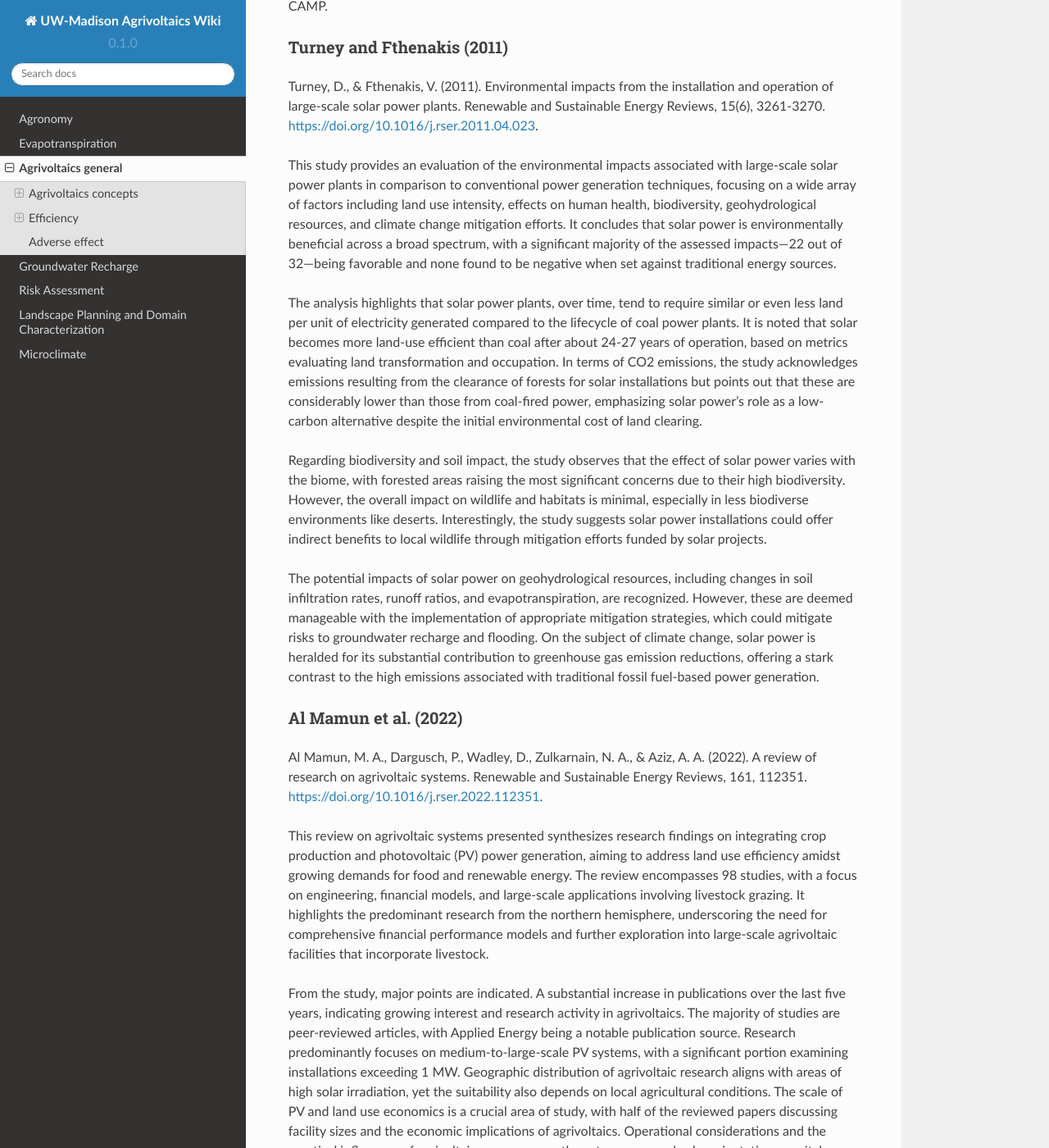
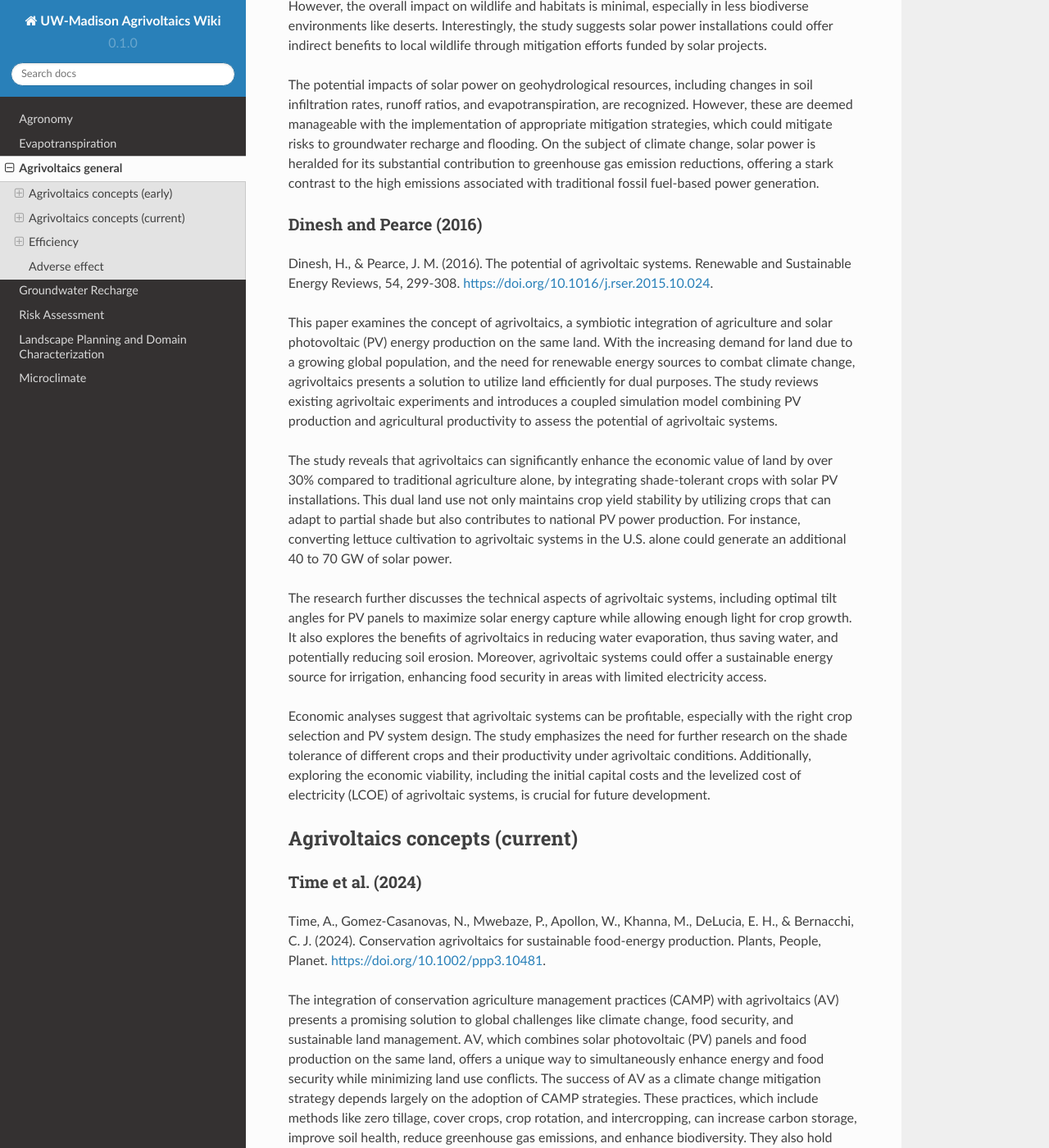
Before and after one commit to hanhydro/wiki, a Sphinx documentation site: the page built from docs/source/general.rst, in a window 1280 px wide and 1400 px high, scrolled down 774 px. Shown: the whole window at 82% size. Built offline with Sphinx 7.4.7 and the Read the Docs theme 2.0.0, drawn with Linux system fonts in a browser that asks for light colours; pages that are not in the unit, such as notebooks, are missing from menus; some of the changed text lies outside the part shown.

Commit message:
Update general.rst

```diff
--- a/docs/source/general.rst
+++ b/docs/source/general.rst
@@ -1,17 +1,8 @@
 Agrivoltaics general
 ==================
 
-Agrivoltaics concepts
+Agrivoltaics concepts (early)
 --------------------
-
-Time et al. (2024)
-+++++++++++++++++++++++++++
-Time, A., Gomez‐Casanovas, N., Mwebaze, P., Apollon, W., Khanna, M., DeLucia, E. H., & Bernacchi, C. J. (2024). Conservation agrivoltaics for sustainable food‐energy production. Plants, People, Planet. https://doi.org/10.1002/ppp3.10481.
-
-The integration of conservation agriculture management practices (CAMP) with agrivoltaics (AV) presents a promising solution to global challenges like climate change, food security, and sustainable land management. AV, which combines solar photovoltaic (PV) panels and food production on the same land, offers a unique way to simultaneously enhance energy and food security while minimizing land use conflicts. The success of AV as a climate change mitigation strategy depends largely on the adoption of CAMP strategies. These practices, which include methods like zero tillage, cover crops, crop rotation, and intercropping, can increase carbon storage, improve soil health, reduce greenhouse gas emissions, and enhance biodiversity. They also hold potential for better economic returns at both individual and societal levels.
-
-However, there are challenges to implementing CAMP in AV, notably economic considerations that may affect its attractiveness to individual farms despite its societal benefits. These societal benefits, such as reduced emissions and improved environmental quality, could be key to developing incentive programs and policy support. Research and data on the effectiveness of CAMP in AV systems are still developing, and more investigation is needed. The integration of these practices not only promises a more resilient and sustainable future but also emphasizes the role of policymakers, farmers, researchers, and other stakeholders in maximizing the potential of AV with CAMP.
-
 
 Turney and Fthenakis (2011)
 +++++++++++++++++++++++++++
@@ -24,6 +15,30 @@ The analysis highlights that solar power plants, over time, tend to require simi
 Regarding biodiversity and soil impact, the study observes that the effect of solar power varies with the biome, with forested areas raising the most significant concerns due to their high biodiversity. However, the overall impact on wildlife and habitats is minimal, especially in less biodiverse environments like deserts. Interestingly, the study suggests solar power installations could offer indirect benefits to local wildlife through mitigation efforts funded by solar projects.
 
 The potential impacts of solar power on geohydrological resources, including changes in soil infiltration rates, runoff ratios, and evapotranspiration, are recognized. However, these are deemed manageable with the implementation of appropriate mitigation strategies, which could mitigate risks to groundwater recharge and flooding. On the subject of climate change, solar power is heralded for its substantial contribution to greenhouse gas emission reductions, offering a stark contrast to the high emissions associated with traditional fossil fuel-based power generation.
+
+Dinesh and Pearce (2016)
++++++++++++++++++++++++++++
+Dinesh, H., & Pearce, J. M. (2016). The potential of agrivoltaic systems. Renewable and Sustainable Energy Reviews, 54, 299-308. https://doi.org/10.1016/j.rser.2015.10.024.
+
+This paper examines the concept of agrivoltaics, a symbiotic integration of agriculture and solar photovoltaic (PV) energy production on the same land. With the increasing demand for land due to a growing global population, and the need for renewable energy sources to combat climate change, agrivoltaics presents a solution to utilize land efficiently for dual purposes. The study reviews existing agrivoltaic experiments and introduces a coupled simulation model combining PV production and agricultural productivity to assess the potential of agrivoltaic systems.
+
+The study reveals that agrivoltaics can significantly enhance the economic value of land by over 30% compared to traditional agriculture alone, by integrating shade-tolerant crops with solar PV installations. This dual land use not only maintains crop yield stability by utilizing crops that can adapt to partial shade but also contributes to national PV power production. For instance, converting lettuce cultivation to agrivoltaic systems in the U.S. alone could generate an additional 40 to 70 GW of solar power.
+
+The research further discusses the technical aspects of agrivoltaic systems, including optimal tilt angles for PV panels to maximize solar energy capture while allowing enough light for crop growth. It also explores the benefits of agrivoltaics in reducing water evaporation, thus saving water, and potentially reducing soil erosion. Moreover, agrivoltaic systems could offer a sustainable energy source for irrigation, enhancing food security in areas with limited electricity access.
+
+Economic analyses suggest that agrivoltaic systems can be profitable, especially with the right crop selection and PV system design. The study emphasizes the need for further research on the shade tolerance of different crops and their productivity under agrivoltaic conditions. Additionally, exploring the economic viability, including the initial capital costs and the levelized cost of electricity (LCOE) of agrivoltaic systems, is crucial for future development.
+
+
+Agrivoltaics concepts (current)
+--------------------
+
+Time et al. (2024)
++++++++++++++++++++++++++++
+Time, A., Gomez‐Casanovas, N., Mwebaze, P., Apollon, W., Khanna, M., DeLucia, E. H., & Bernacchi, C. J. (2024). Conservation agrivoltaics for sustainable food‐energy production. Plants, People, Planet. https://doi.org/10.1002/ppp3.10481.
+
+The integration of conservation agriculture management practices (CAMP) with agrivoltaics (AV) presents a promising solution to global challenges like climate change, food security, and sustainable land management. AV, which combines solar photovoltaic (PV) panels and food production on the same land, offers a unique way to simultaneously enhance energy and food security while minimizing land use conflicts. The success of AV as a climate change mitigation strategy depends largely on the adoption of CAMP strategies. These practices, which include methods like zero tillage, cover crops, crop rotation, and intercropping, can increase carbon storage, improve soil health, reduce greenhouse gas emissions, and enhance biodiversity. They also hold potential for better economic returns at both individual and societal levels.
+
+However, there are challenges to implementing CAMP in AV, notably economic considerations that may affect its attractiveness to individual farms despite its societal benefits. These societal benefits, such as reduced emissions and improved environmental quality, could be key to developing incentive programs and policy support. Research and data on the effectiveness of CAMP in AV systems are still developing, and more investigation is needed. The integration of these practices not only promises a more resilient and sustainable future but also emphasizes the role of policymakers, farmers, researchers, and other stakeholders in maximizing the potential of AV with CAMP.
 
 Al Mamun et al. (2022)
 +++++++++++++++++++++++++++
@@ -75,6 +90,17 @@ The overview provided highlights the significant advancements and considerations
 
 - Potential Benefits Beyond Energy and Food Production: Beyond the primary goals of energy generation and food production, agrivoltaics offer additional benefits, such as water conservation through reduced evaporation, protection of crops from extreme weather conditions, and potential improvements in plant growth conditions.
 
+Gonocruz et al. (2021)
++++++++++++++++++++++++++++
+Gonocruz, R. A., Nakamura, R., Yoshino, K., Homma, M., Doi, T., Yoshida, Y., & Tani, A. (2021). Analysis of the rice yield under an Agrivoltaic system: A case study in Japan. Environments, 8(7), 65. https://doi.org/10.3390/environments8070065.
+
+This study explores the integration of agrivoltaic systems in rice paddies, assessing their impact on rice crop yields while simultaneously generating renewable energy. Following the 2011 Great East Japan Earthquake and subsequent increase in energy importation, Japan has sought alternative energy sources, including renewable energy, to enhance energy security and reduce carbon emissions. Agrivoltaic systems, which combine photovoltaic panels with agriculture, are seen as a viable solution to utilize land efficiently for both food and energy production.
+
+The research focused on determining the optimal shading rate from photovoltaic panels that would allow rice paddies to maintain at least 80% of their yield, a requirement set by the Japanese Ministry of Agriculture, Forestry and Fisheries. Findings indicated that a shading rate between 27 to 39% could achieve this balance, suggesting that if agrivoltaic systems were applied at a 28% density across Japan's rice paddies, they could potentially generate 284 million MWh/yr, covering about 29% of Japan's total electricity demand as of 2018.
+
+The study conducted detailed experiments across several farms to evaluate the effects of shading on rice productivity, involving various meteorological measurements and crop sampling techniques to analyze the impacts on rice growth, yield, and quality. It was discovered that shading significantly influenced the number of panicles, a key factor in determining rice yield. Additionally, the study considered the potential electricity generation capabilities of agrivoltaic systems installed in rice paddies across Japan, highlighting their promise in contributing significantly to the country's renewable energy portfolio and helping achieve its carbon neutrality goals by 2050.
+
+
 
 Adverse effect
 ---------------------------
```
